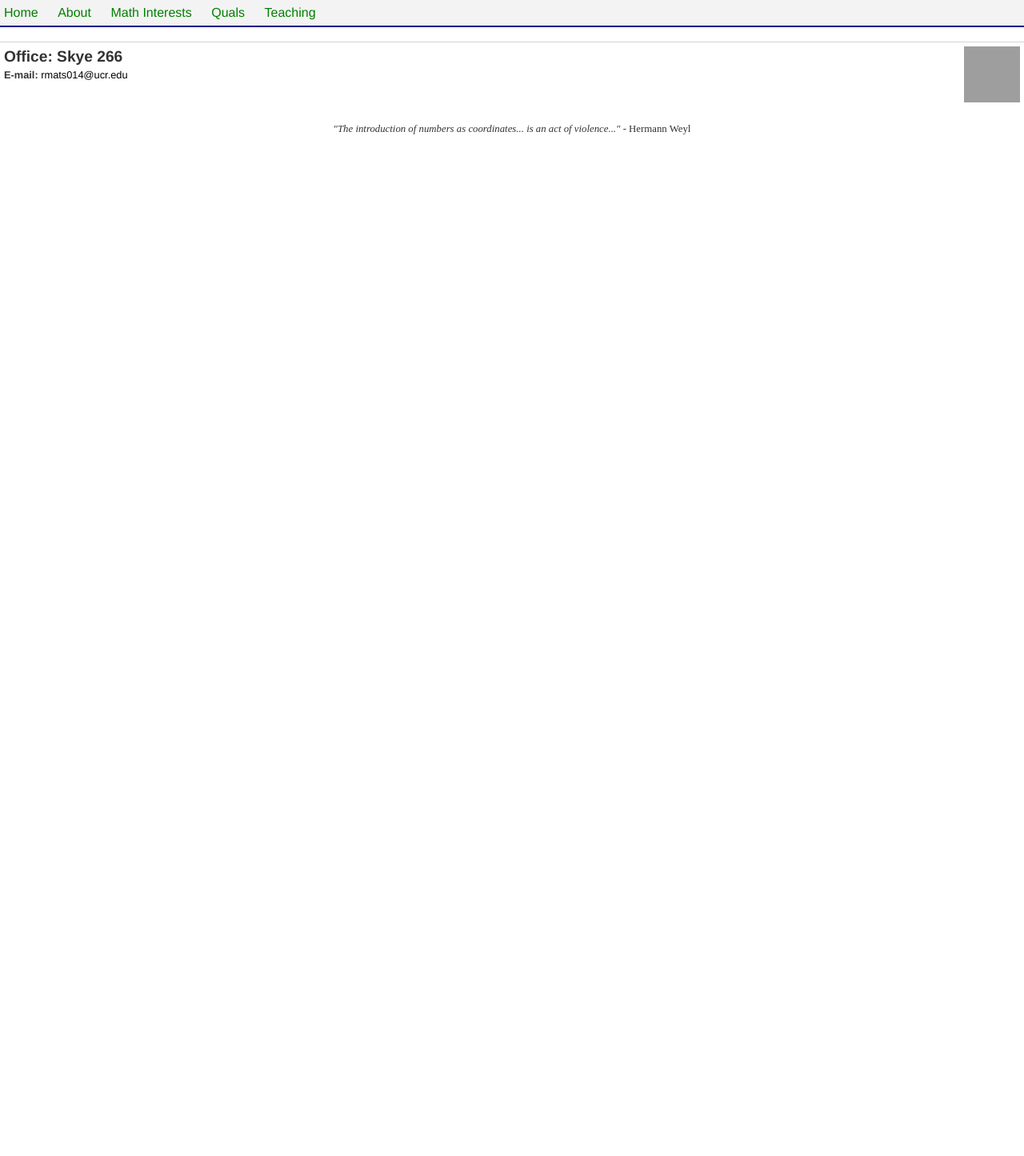
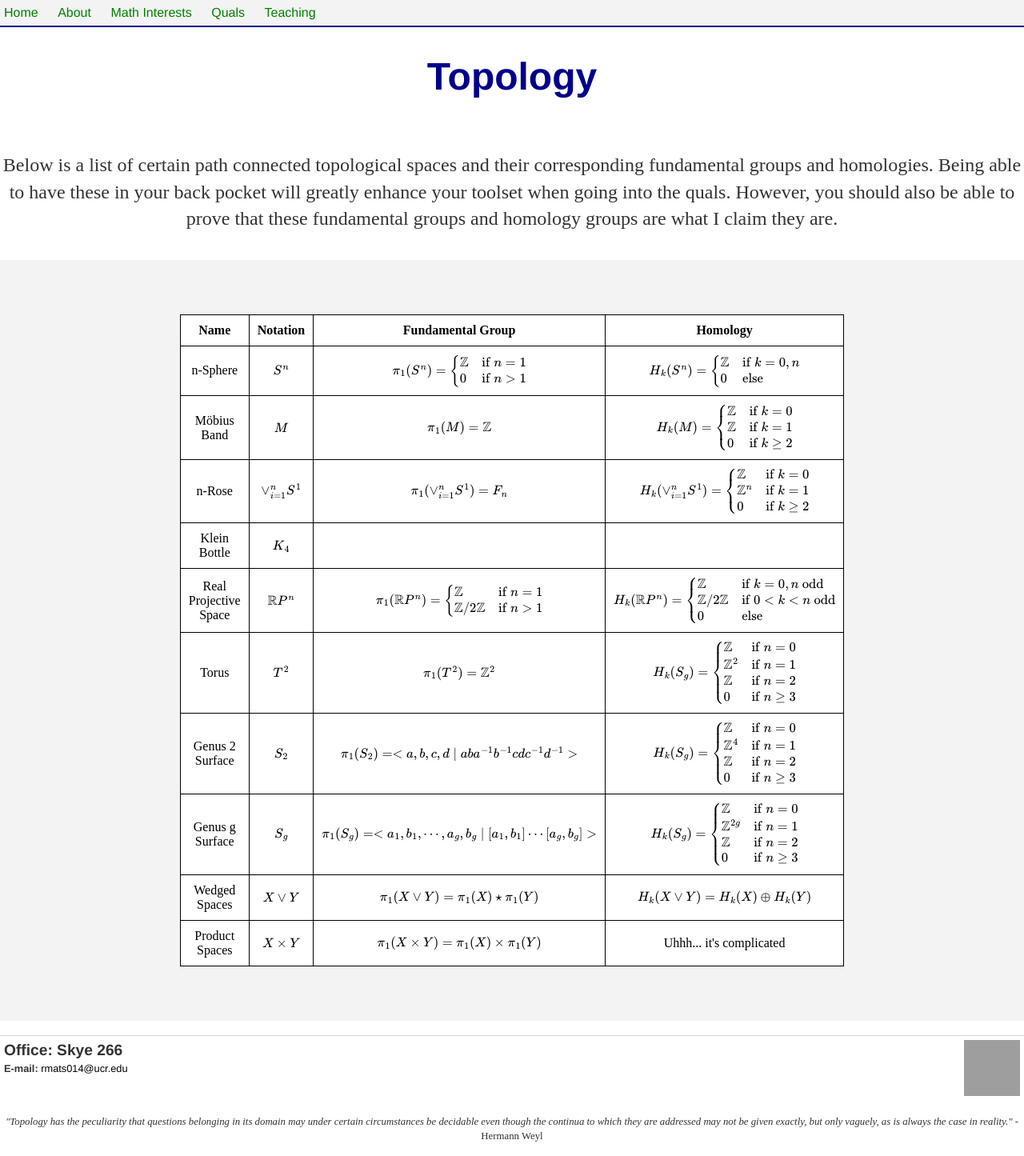
Before and after one commit to raymondmatson/raymondmatson.github.io, a Jekyll site: the page built from quals/topology/index.md, in a window 1280 px wide. Shown: the whole page at 80% size. Built offline with Jekyll 4.4.1, drawn with Linux system fonts in a browser that asks for light colours; formulas are drawn with MathJax 3; before the commit the page ends 900 px from its top, so only the background shows below that; grey boxes are pictures that could not be loaded.

Commit message:
Added fundamental group and homology chart to qual/top

```diff
--- a/_includes/myQuotes.html
+++ b/_includes/myQuotes.html
@@ -1,5 +1,7 @@
 <p class="myQuotes" align=center style="font-size:100%; color:585858"><em>"You may not like it but <span class="math inline">\(-\frac{1}{12}\mathbb{Z}\)</span> is an ideal"</em> - Complex Analysis Memes for Holomorphic Teens</p>
 <p class="myQuotes" align=center style="font-size:100%; color:585858"><em>Two algebraic geometers are investigating a crime. One turns to the other and says, "we still don't know what the motives are."</em> - Pseudoholomorphic Memes for Quasi-Isometric Teens</p>
+<p class="myQuotes" align=center style="font-size:100%; color:585858"><em>"Decategorification started out as a stroke of mathematical genius. Only later did it become a matter of dumb habit, which we are now struggling to overcome by means of categorification."</em> - John Baez</p>
+<p class="myQuotes" align=center style="font-size:100%; color:585858"><em>"These will eventually come into thermal equilibrium forming blackbody radiation at the temperature of the cosmological horizon — perhaps about <span class="math inline">\(10^{-30}\)</span> Kelvin or so. This is why it's really a bad idea to keep putting things off for tomorrow."</em> - John Baez</p>
 <p class="myQuotes" align=center style="font-size:100%; color:585858"><em>"'Obvious' is the most dangerous word in mathematics."</em> - Eric Bell</p>
 <p class="myQuotes" align=center style="font-size:100%; color:585858"><em>"But category theory, like the New York marathon, is more about the journey and what you see along the way."</em> - Eugenia Cheng</p>
 <p class="myQuotes" align=center style="font-size:100%; color:585858"><em>"It's really more intelligent to be able to simplify things than to complicate them. Even if some people think it makes you look stupid."</em> - Eugenia Cheng</p>
@@ -35,9 +37,12 @@
 <p class="myQuotes" align=center style="font-size:100%; color:585858"><em>"When I was growing up, I knew I wanted to be a mathematician, but I had no idea what that entailed."</em> - Terence Tao</p>
 <p class="myQuotes" align=center style="font-size:100%; color:585858"><em>"Geometry is magic that works."</em> - René Thom</p>
 <p class="myQuotes" align=center style="font-size:100%; color:585858"><em>"Whoever decided to put x after f really messed it up for the rest of us."</em> - Stefano Vidussi</p>
+<p class="myQuotes" align=center style="font-size:100%; color:585858"><em>"Contrary to popular beliefs, topology hates open relationships"</em> - Sean Wakasa</p>
+<!-- <p class="myQuotes" align=center style="font-size:100%; color:585858"><em>"Topology is super sensitive to non-injectivity."</em> - Sean Wakasa</p> -->
 <p class="myQuotes" align=center style="font-size:100%; color:585858"><em>"I never said to be like me, I say to be like you and make a difference."</em> - Brian Warner</p>
-<p class="myQuotes" align=center style="font-size:100%; color:585858"><em>The imagination is precious. Don't lose it. Don't lose the child in you."</em> - Brian Warner</p>
+<p class="myQuotes" align=center style="font-size:100%; color:585858"><em>"The imagination is precious. Don't lose it. Don't lose the child in you."</em> - Brian Warner</p>
 <p class="myQuotes" align=center style="font-size:100%; color:585858"><em>"The introduction of numbers as coordinates... is an act of violence..."</em> - Hermann Weyl</p>
 <p class="myQuotes" align=center style="font-size:100%; color:585858"><em>"Topology has the peculiarity that questions belonging in its domain may under certain circumstances be decidable even though the continua to which they are addressed may not be given exactly, but only vaguely, as is always the case in reality."</em> - Hermann Weyl</p>
 <p class="myQuotes" align=center style="font-size:100%; color:585858"><em>"The paradox is now fully established that the utmost abstractions are the true weapons with which to control out thought of concrete fact."</em> - Alfred Whitehead</p>
+<p class="myQuotes" align=center style="font-size:100%; color:585858"><em>"Thank you for your attention."</em> - Fred Wilhelm</p>
 <!-- <p class="myQuotes" align=center style="font-size:100%; color:585858"><em>""</em> - </p> -->
--- a/quals/topology/index.md
+++ b/quals/topology/index.md
@@ -2,3 +2,110 @@
 layout: default
 title: Topology Qual Stuff
 ---
+
+<!-- Allows for LaTeX writing -->
+<script type="text/javascript" async
+	src="https://cdnjs.cloudflare.com/ajax/libs/mathjax/2.7.1/MathJax.js?
+	config=TeX-AMS-MML_HTMLorMML">
+</script>
+
+
+
+<br>
+<h1 align=center style="color: darkblue">Topology</h1>
+
+<br>
+<br>
+<p>Below is a list of certain path connected topological spaces and their corresponding fundamental groups and homologies. Being able to have these in your back pocket will greatly enhance your toolset when going into the quals. However, you should also be able to prove that these fundamental groups and homology groups are what I claim they are.</p>
+
+<br>
+<div class=topExamples style="background-color: #f3f3f3; ">
+	<br/>
+	<style>
+		table, th, td { border: 1px solid black; border-collapse: collapse; background: #ffffff; margin-top: 50px; margin-bottom:50px; }
+		th, td { padding: 10px; }
+	</style>
+	<div align=center>
+		<table style="width:50%">
+			<tr>
+				<th>Name</th>
+				<th>Notation</th>
+				<th>Fundamental Group</th>
+				<th>Homology</th>
+			</tr>
+			<!-- top image -->
+			<!-- name -->
+			<!-- top fundamental group -->
+			<!-- top homology (write as piecewise function) -->
+			<tr>
+				<td align=center>n-Sphere</td>
+				<td align=center>\( S^{n} \)</td>
+				<td align=center>\(\pi_1(S^{n}) = \begin{cases} \mathbb{Z} & \text{if } n = 1 \\ 0 & \text{if } n > 1 \end{cases} \)</td>
+				<td align=center>\(H_k(S^n) = \begin{cases} \mathbb{Z} & \text{if } k = 0, n \\ 0 & \text{else } \end{cases} \)</td>
+			</tr>
+			<tr>
+				<td align=center>Möbius Band</td>
+				<td align=center>\(M\)</td>
+				<td align=center>\(\pi_1(M) = \mathbb{Z} \)</td>
+				<td align=center>\(H_k(M) = \begin{cases} \mathbb{Z} & \text{if } k = 0 \\ \mathbb{Z} & \text{if } k = 1 \\ 0 & \text{if } k \geq 2 \end{cases} \)</td>
+			</tr>
+			<tr>
+				<td align=center>n-Rose</td>
+				<td align=center>\(\vee_{i=1}^{n} S^1\)</td>
+				<td align=center>\(\pi_1(\vee_{i=1}^{n}S^1) = F_{n} \)</td>
+				<td align=center>\(H_k(\vee_{i=1}^{n}S^1) = \begin{cases} \mathbb{Z} & \text{if } k = 0 \\ \mathbb{Z}^n & \text{if } k = 1 \\ 0 & \text{if } k \geq 2 \end{cases} \)</td>
+			</tr>
+			<tr>
+				<td align=center>Klein Bottle</td>
+				<td align=center>\(K_4\)</td>
+				<td align=center></td>
+				<td align=center></td>
+			</tr>
+			<tr>
+				<td align=center>Real Projective Space</td>
+				<td align=center>\(\mathbb{R}P^{n}\)</td>
+				<td align=center>\(\pi_1(\mathbb{R}P^{n}) = \begin{cases} \mathbb{Z} & \text{if } n = 1 \\ \mathbb{Z}/2\mathbb{Z} & \text{if } n > 1 \end{cases} \)</td>
+				<td align=center>\(H_k(\mathbb{R}P^{n}) = \begin{cases} \mathbb{Z} & \text{if } k = 0, n \text{ odd} \\ \mathbb{Z}/2\mathbb{Z} & \text{if } 0 < k < n \text{ odd} \\ 0 & \text{else } \end{cases} \)</td>
+			</tr>
+			<tr>
+				<td align=center>Torus</td>
+				<td align=center>\(T^2\)</td>
+				<td align=center>\(\pi_1(T^2) = \mathbb{Z}^2 \)</td>
+				<td align=center>\(H_k(S_g) = \begin{cases} \mathbb{Z} & \text{if } n = 0 \\ \mathbb{Z}^{2} & \text{if } n = 1 \\ \mathbb{Z} & \text{if } n = 2 \\ 0 & \text{if } n \geq 3 \end{cases} \)</td>
+			</tr>
+			<tr>
+				<td align=center>Genus 2 Surface</td>
+				<td align=center>\(S_2\)</td>
+				<td align=center>\(\pi_1(S_2)= < a,b,c,d \mid aba^{-1}b^{-1}cdc^{-1}d^{-1} >\)</td>
+				<td align=center>\(H_k(S_g) = \begin{cases} \mathbb{Z} & \text{if } n = 0 \\ \mathbb{Z}^{4} & \text{if } n = 1 \\ \mathbb{Z} & \text{if } n = 2 \\ 0 & \text{if } n \geq 3 \end{cases} \)</td>
+			</tr>
+			<tr>
+				<td align=center>Genus g Surface</td>
+				<td align=center>\(S_g\)</td>
+				<td align=center>\(\pi_1(S_g)= < a_1, b_1, \cdots, a_g, b_g \mid [a_1, b_1] \cdots [a_g, b_g] >\)</td>
+				<td align=center>\(H_k(S_g) = \begin{cases} \mathbb{Z} & \text{if } n = 0 \\ \mathbb{Z}^{2g} & \text{if } n = 1 \\ \mathbb{Z} & \text{if } n = 2 \\ 0 & \text{if } n \geq 3 \end{cases} \)</td>
+			</tr>
+			<tr>
+				<td align=center>Wedged Spaces</td>
+				<td align=center>\(X \vee Y\)</td>
+				<td align=center>\(\pi_1(X \vee Y) = \pi_1(X) \star \pi_1(Y) \)</td>
+				<td align=center>\(H_k(X \vee Y) = H_k(X) \oplus H_k(Y) \)</td>
+			</tr>
+			<tr>
+				<td align=center>Product Spaces</td>
+				<td align=center>\(X \times Y\)</td>
+				<td align=center>\(\pi_1(X \times Y) = \pi_1(X) \times \pi_1(Y) \)</td>
+				<td align=center>Uhhh... it's complicated</td>
+			</tr>
+		</table>
+	</div>
+	<br>
+</div>
+
+<!--
+<div class=topExamples>
+	<span class="math inline">\(S^{n}\)</span> for <span class="math inline">\(n > 1\)</span>
+
+</div>
+<br clear="all" />
+ -->
```
